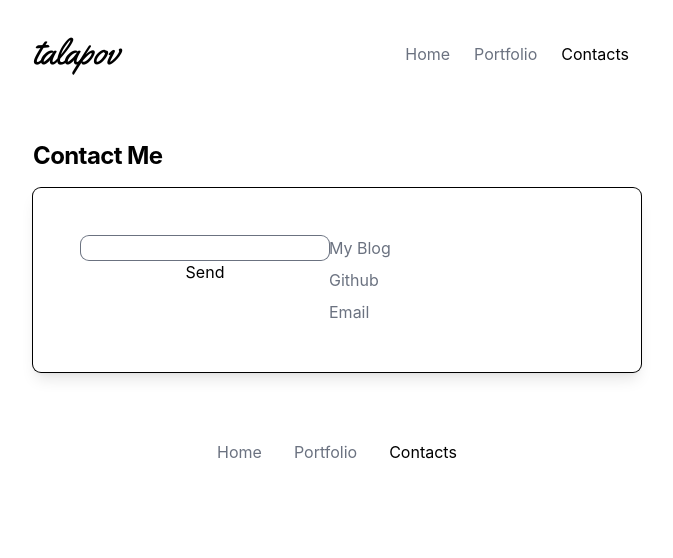
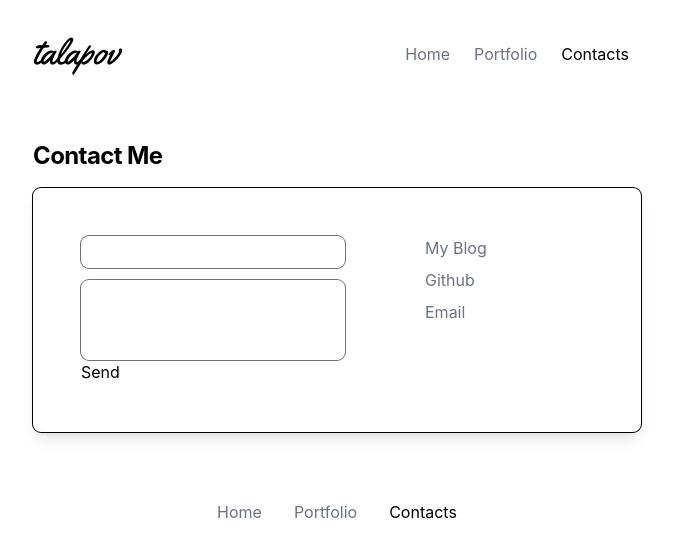
Before and after one commit to dzeppelin/personal-website, a React (Create React App) app: page /contacts in a window 1280 px wide. Shown: the top 558 px of the page, without its empty margins (303-976 px from the left). Built offline with nearby package versions, Linux system fonts and the light colour scheme.

Commit message:
Added fields for fast email form

```diff
--- a/src/components/pages/Contacts.tsx
+++ b/src/components/pages/Contacts.tsx
@@ -10,17 +10,25 @@ const Contacts = () => {
 					Contact Me
 				</h2>
 				<div className='ring-1 ring-black p-12 rounded-lg shadow-lg flex flex-row'>
-					<div className='form flex flex-col'>
+					<div className='form flex flex-col mr-20'>
 						<input
 							type='text'
 							name=''
 							id=''
-							className='ring-1 rounded-lg ring-gray-500'
+							className='ring-1 rounded-lg ring-gray-500 mb-3 p-1 px-2'
 						/>
-						<button>Send</button>
+						<input
+							type='text'
+							name=''
+							id=''
+							className='ring-1 rounded-lg ring-gray-500 p-1 px-2 h-20'
+						/>
+						<div className='flex flex-row justify-items-start'>
+							<button>Send</button>
+						</div>
 					</div>
 					<div className='contacts'>
-						<ul className='flex flex-col justify-between contacts'>
+						<ul className='flex flex-col contacts'>
 							<li>My Blog</li>
 							<li>Github</li>
 							<li>Email</li>
```
